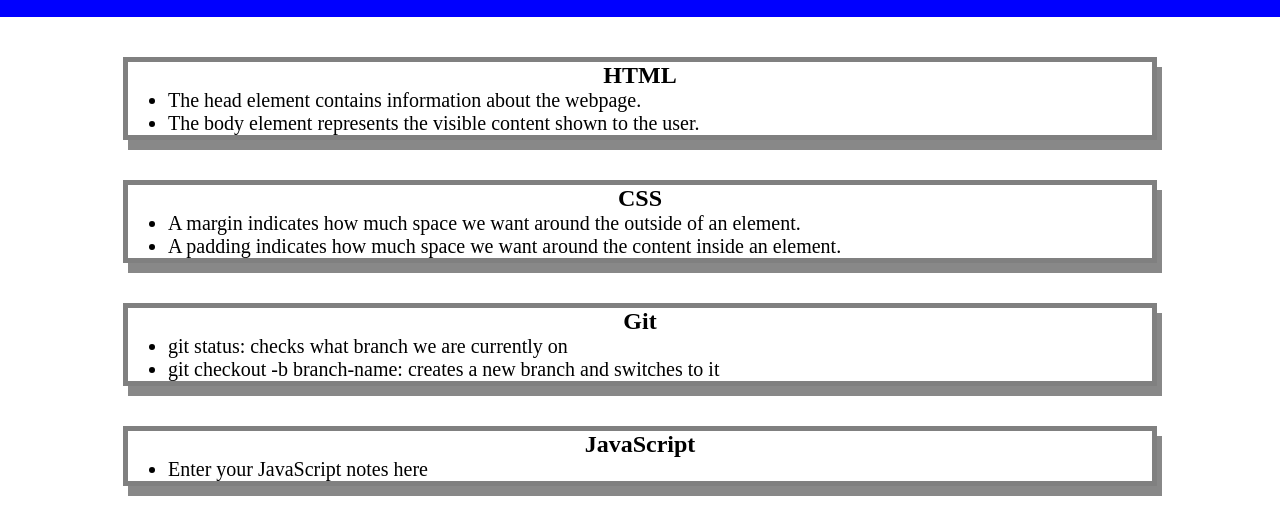
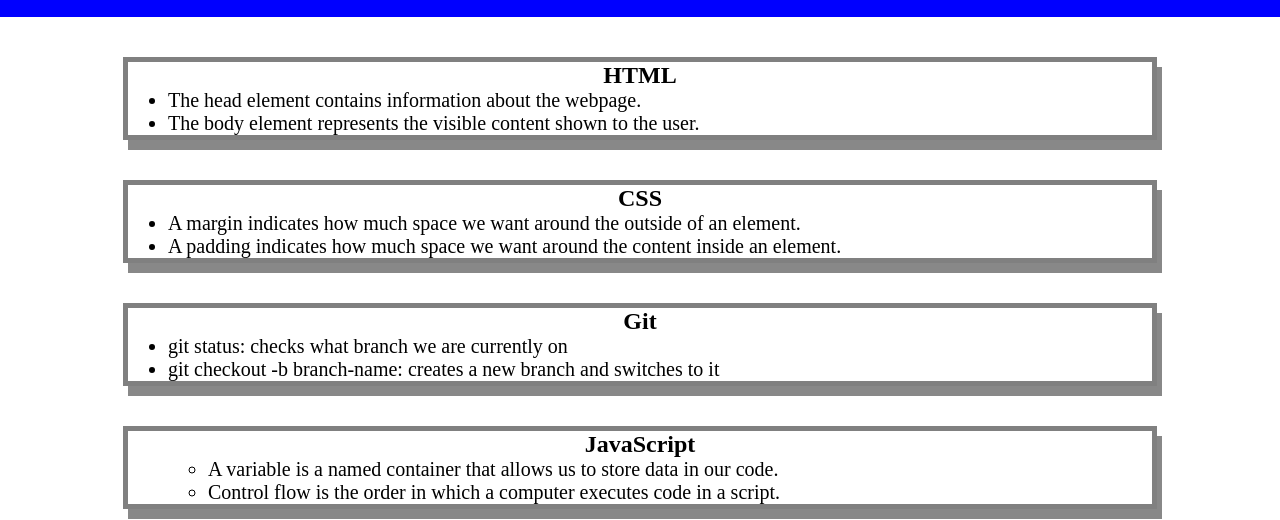
Before and after one commit to Kyndallmae/prework-study-guide, a plain HTML site: page index.html in a window 1280 px wide. Shown: the part 103-623 px from the top of the page. Drawn offline with Linux system fonts and the light colour scheme.

Commit message:
made changes to html and js

```diff
--- a/assets/script.js
+++ b/assets/script.js
@@ -6,11 +6,7 @@ function listTopics() {
    console.log(topics[x]);
  }
 }
-function listTopics() {
-    for (var x = 0; x < topics.length; x++) {
-      console.log(topics[x]);
-    }
-  }
+
 function selectTopic() {
  if (randomTopic === 'HTML') {
    console.log("Let's study HTML!");
--- a/index.html
+++ b/index.html
@@ -38,7 +38,10 @@
       <section class="card" id="javascript-section">
         <h2>JavaScript</h2>
         <ul>
-          <li>Enter your JavaScript notes here</li>
+        <ul>
+          <li>A variable is a named container that allows us to store data in our code.</li>
+          <li>Control flow is the order in which a computer executes code in a script.</li>
+ </ul>
         </ul>
       </section>
     </main>
```
